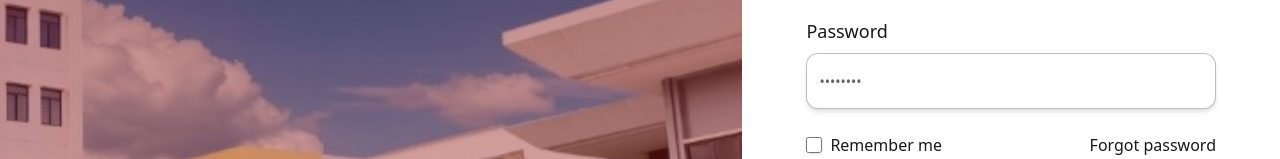
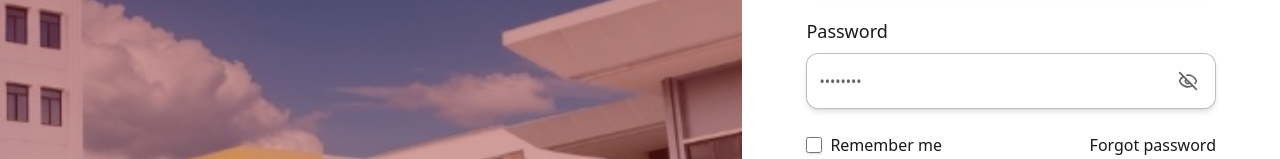
Before and after one commit to tina052922/OpticoreSystem, a Next.js app in the folder web/: page /login in a window 1280 px wide. Shown: the part 495-654 px from the top of the page. Built offline with nearby package versions, Linux system fonts and the light colour scheme.

Commit message:
GEC update

```diff
--- a/web/app/login/LoginClient.tsx
+++ b/web/app/login/LoginClient.tsx
@@ -3,6 +3,7 @@
 import { useEffect, useMemo, useState } from "react";
 import Link from "next/link";
 import { useSearchParams } from "next/navigation";
+import { Eye, EyeOff } from "lucide-react";
 import { Button } from "@/components/ui/button";
 import { Input } from "@/components/ui/input";
 import { LoginContainer } from "@/components/login/LoginContainer";
@@ -17,6 +18,7 @@ export function LoginClient() {
 
   const [email, setEmail] = useState("");
   const [password, setPassword] = useState("");
+  const [showPassword, setShowPassword] = useState(false);
   const [rememberMe, setRememberMe] = useState(false);
   const [loading, setLoading] = useState(false);
   const [error, setError] = useState<string | null>(null);
@@ -168,16 +170,27 @@ export function LoginClient() {
             <label htmlFor="password" className="block text-lg font-medium text-[#181818]">
               Password
             </label>
+            <div className="relative">
               <Input
                 id="password"
-              type="password"
+                type={showPassword ? "text" : "password"}
                 placeholder="••••••••"
                 value={password}
                 onChange={(e) => setPassword(e.target.value)}
                 autoComplete="current-password"
-              className="h-14 rounded-xl border-black/25 shadow-md text-base placeholder:text-[#636364]"
+                className="h-14 rounded-xl border-black/25 shadow-md text-base placeholder:text-[#636364] pr-12"
                 required
               />
+              <button
+                type="button"
+                onClick={() => setShowPassword((v) => !v)}
+                className="absolute right-3 top-1/2 -translate-y-1/2 rounded-md p-1.5 text-[#636364] hover:text-[#181818] outline-none focus-visible:ring-2 focus-visible:ring-black/20"
+                aria-label={showPassword ? "Hide password" : "Show password"}
+                aria-pressed={showPassword}
+              >
+                {showPassword ? <Eye className="size-5" aria-hidden /> : <EyeOff className="size-5" aria-hidden />}
+              </button>
+            </div>
           </div>
 
           <div className="flex items-center justify-between text-sm">
--- a/web/components/gec/BsitProspectusSummaryTable.tsx
+++ b/web/components/gec/BsitProspectusSummaryTable.tsx
@@ -78,7 +78,7 @@ export function BsitProspectusSummaryTable({
   return (
     <div className={`rounded-xl border border-black/10 bg-white shadow-[0px_4px_4px_rgba(0,0,0,0.08)] overflow-hidden ${className}`}>
       <div className="bg-[#780301] text-white px-4 py-3">
-        <h3 className="text-sm font-bold tracking-tight">Predefined summary of subjects (GEC · by year level)</h3>
+        <h3 className="text-sm font-bold tracking-tight">Summary of Subjects (GEC-by Year Level).</h3>
         <p className="text-[11px] text-white/85 mt-1">
           Program: <strong>{label}</strong> · Scope: <strong>{scopeLabel}</strong> (year from the selected section name;
           semester from the current term when detected). Click a row to select a code for vacant GEC slots below. Register
```
Lines whose indentation alone changed are shown as unchanged.
